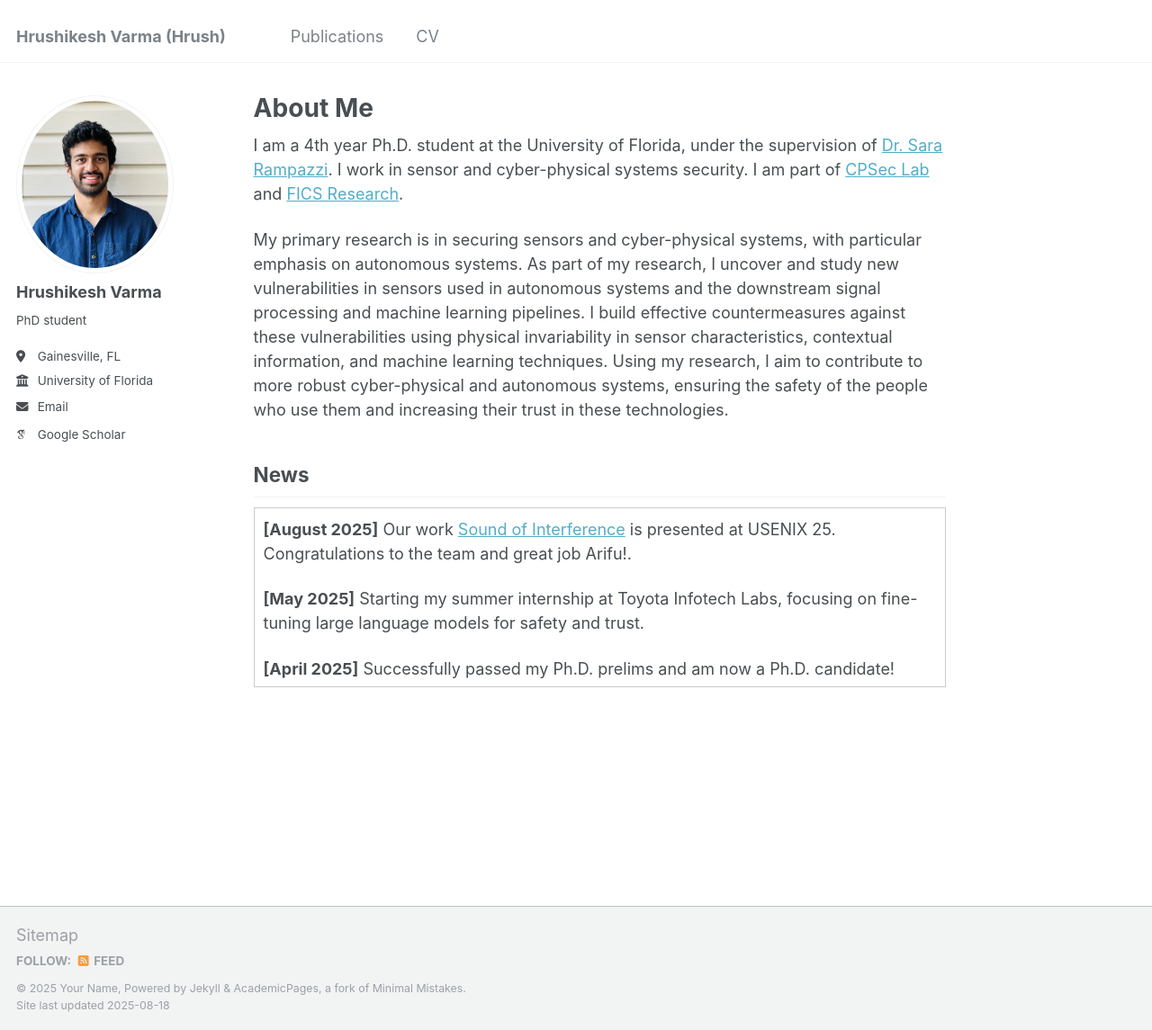
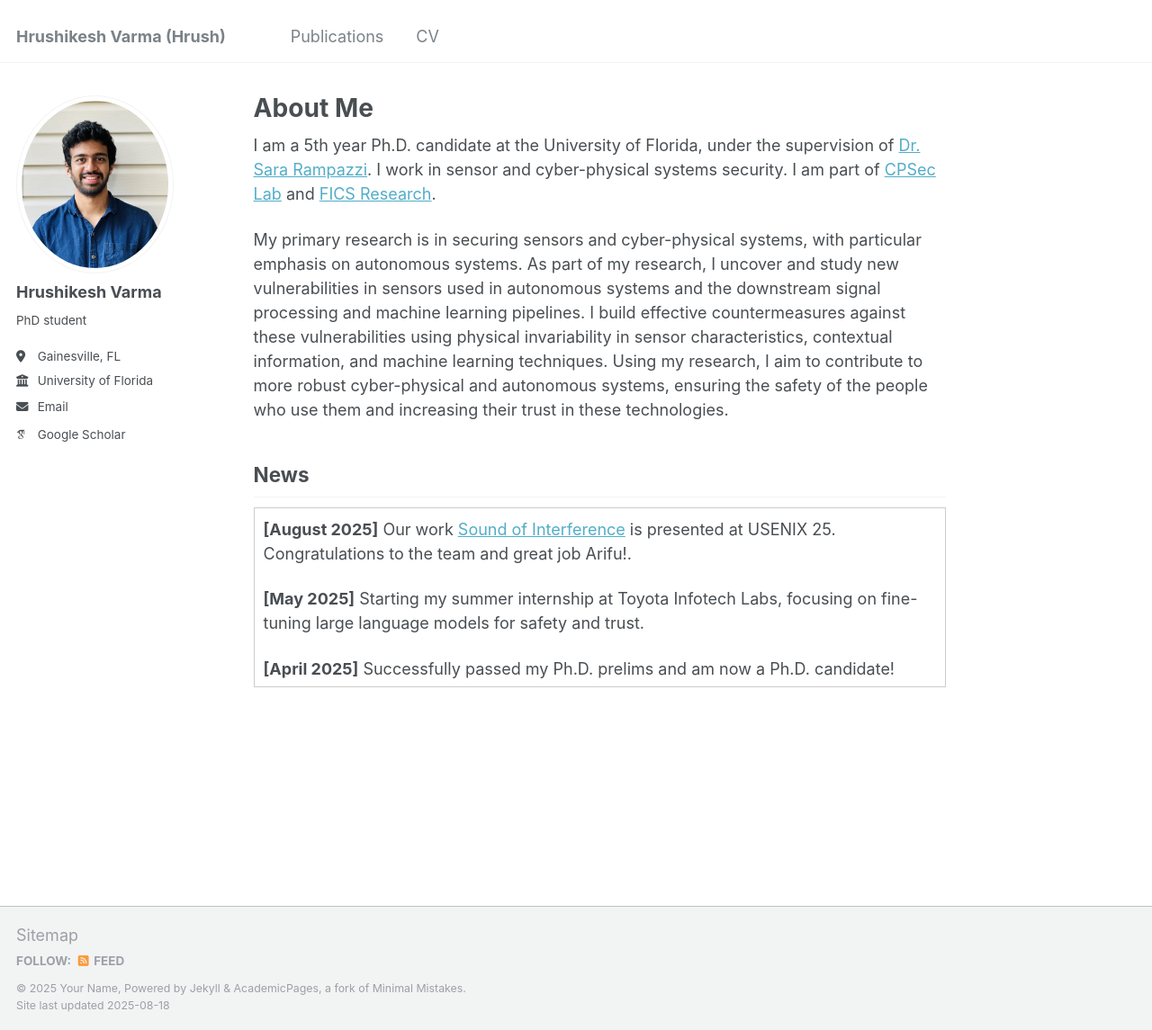
Before and after one commit to hrushivb/hrush, a Jekyll site: the page built from _pages/about.md, in a window 1280 px wide and 1145 px high. Shown: the whole window at 90% size. Built offline with Jekyll 4.4.1, drawn with Linux system fonts in a browser that asks for light colours; some web fonts are replaced.

Commit message:
Update about.md

```diff
--- a/_pages/about.md
+++ b/_pages/about.md
@@ -7,7 +7,7 @@ redirect_from:
   - /about.html
 ---
 
-I am a 4th year Ph.D. student at the University of Florida, under the supervision of [Dr. Sara Rampazzi](https://sararampazzi.com/). I work in sensor and cyber-physical systems security. I am part of [CPSec Lab](https://sararampazzi.com/CPSecLab.html) and [FICS Research](https://fics.institute.ufl.edu/).
+I am a 5th year Ph.D. candidate at the University of Florida, under the supervision of [Dr. Sara Rampazzi](https://sararampazzi.com/). I work in sensor and cyber-physical systems security. I am part of [CPSec Lab](https://sararampazzi.com/CPSecLab.html) and [FICS Research](https://fics.institute.ufl.edu/).
 
 My primary research is in securing sensors and cyber-physical systems, with particular emphasis on autonomous systems. As part of my research, I uncover and study new vulnerabilities in sensors used in autonomous systems and the downstream signal processing and machine learning pipelines. I build effective countermeasures against these vulnerabilities using physical invariability in sensor characteristics, contextual information, and machine learning techniques. Using my research, I aim to contribute to more robust cyber-physical and autonomous systems, ensuring the safety of the people who use them and increasing their trust in these technologies.
 
```
